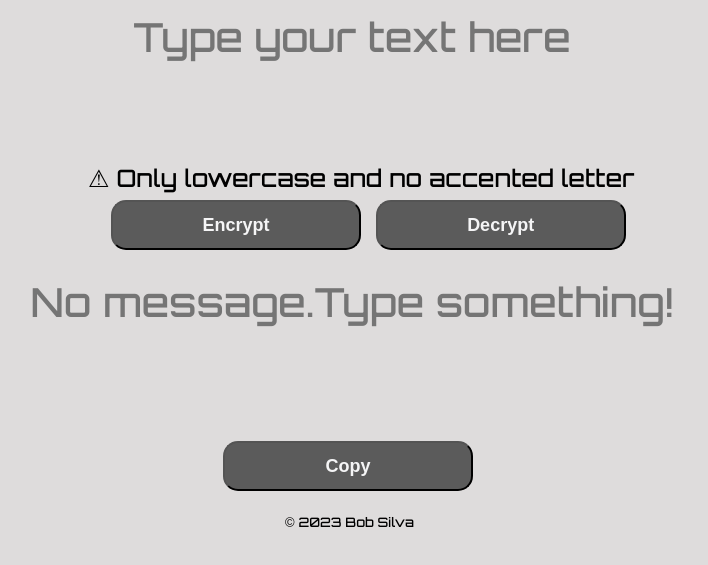
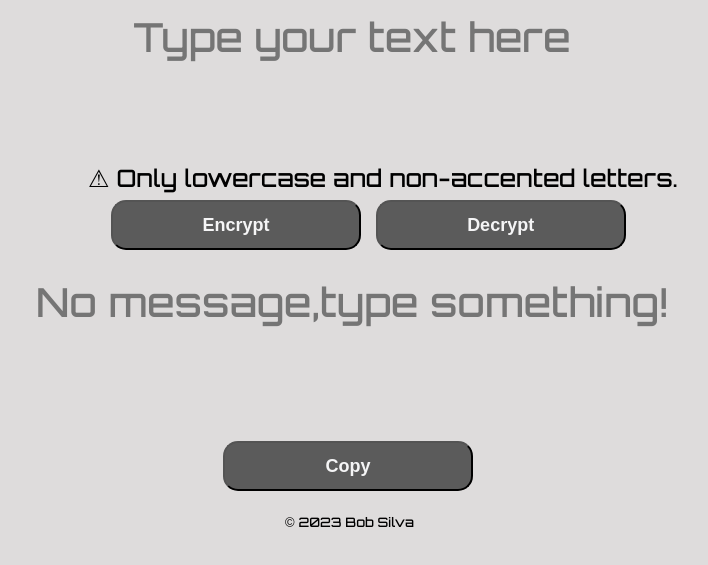
Before and after one commit to o-bobby/-challengeonedecodificador5, a plain HTML site: page index.html in a window 1280 px wide. Shown: the part 129-694 px from the top of the page, without its empty margins (288-996 px from the left). Drawn offline with Linux system fonts and the light colour scheme.

```diff
--- a/index.html
+++ b/index.html
@@ -24,7 +24,7 @@
                 </div>
 
                 <div>
-                    <p class="p1">&#9888; Only lowercase  and  no accented letter</p>
+                    <p class="p1">&#9888; Only lowercase  and  non-accented letters.</p>
                 </div>
 
                 <div>
@@ -38,7 +38,7 @@
         <section class="section-container ">
             <div  class="flex-container">
                 <div>
-                    <textarea  cols="35" rows="10" placeholder="No message.Type something!" class="decrypt"></textarea>
+                    <textarea  cols="35" rows="10" placeholder="No message,type something!" class="decrypt" readonly></textarea>
                 </div>
                 <div>
                     <input   onclick="copy()"  type="button" value="Copy" class="buttons" id="btn3">
```
